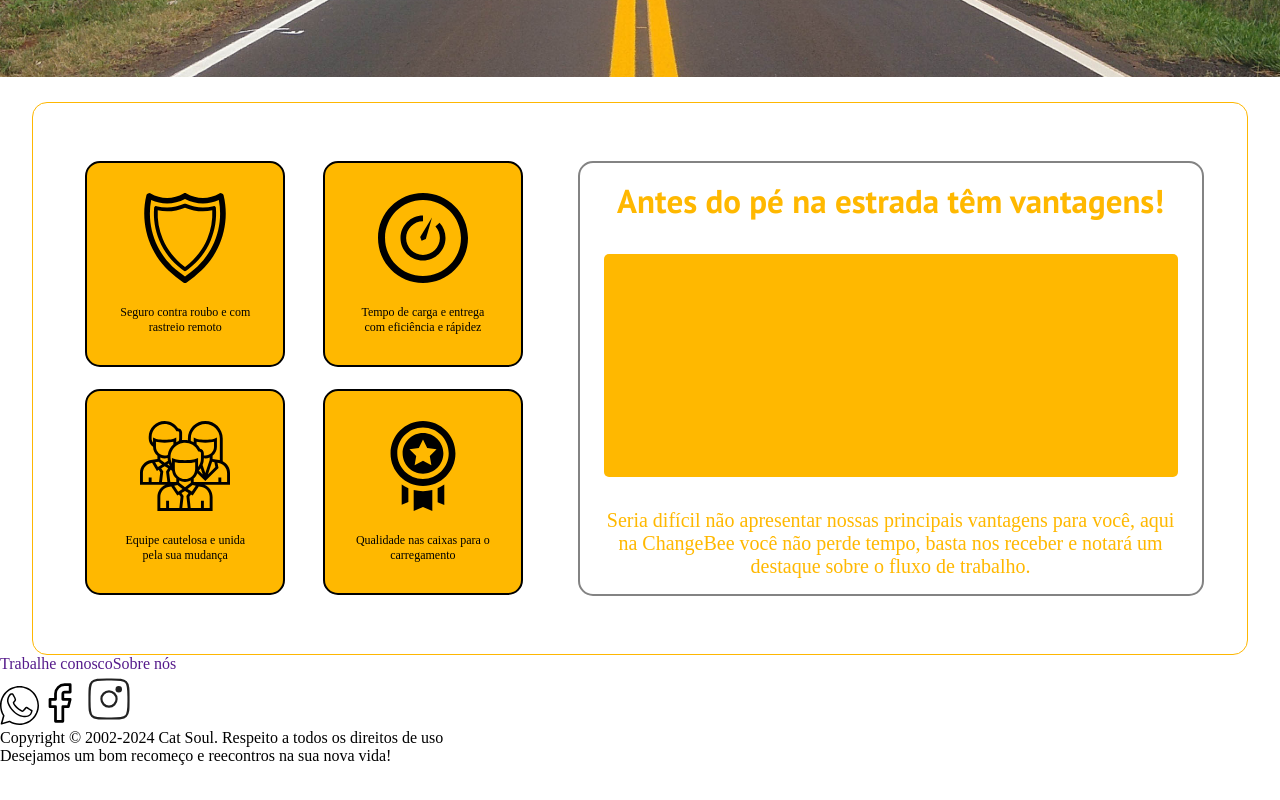
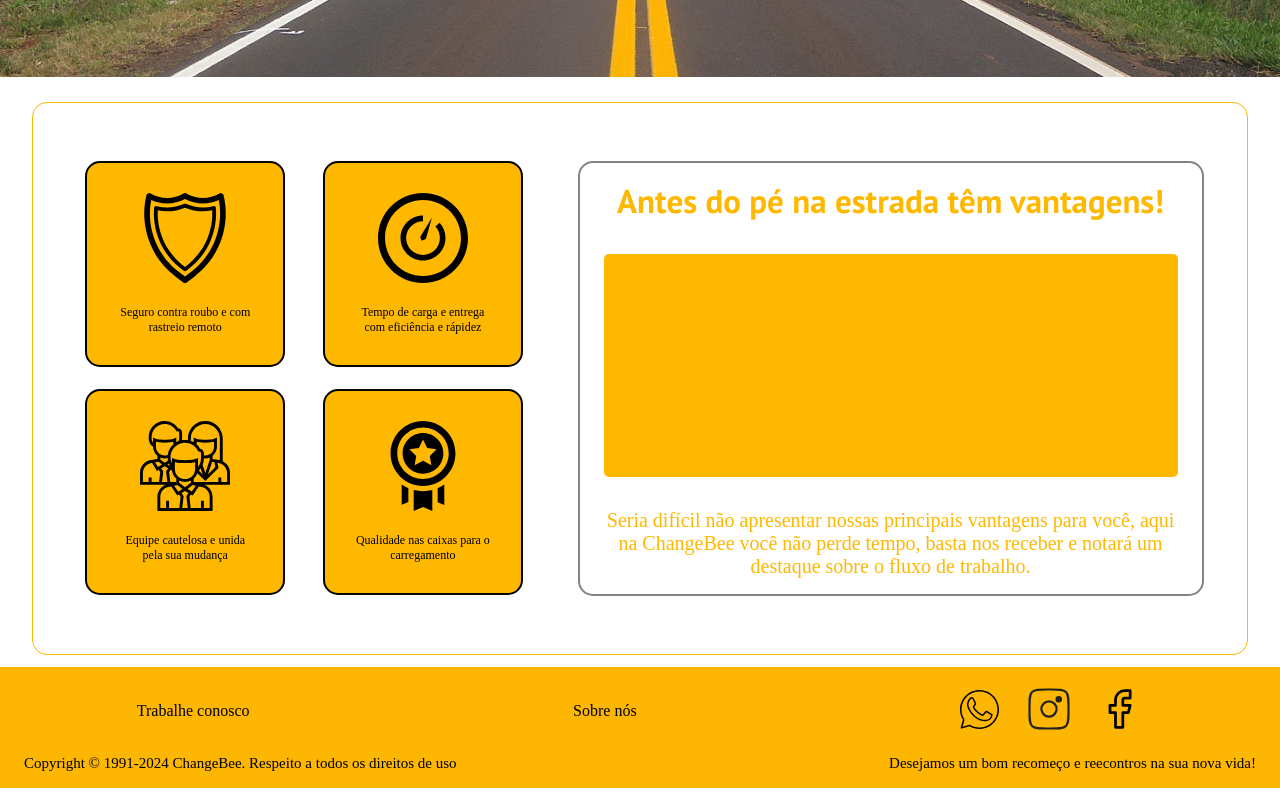
Before and after one commit to PauloBezz/ChangeBee, a React (Vite) app: page / in a window 1280 px wide. Shown: the part 607-1407 px from the top of the page. Before the commit the page ends 1372 px from the top, so only its background shows below. Built offline with nearby package versions, Linux system fonts and the light colour scheme; a web font is replaced by a local one.

Commit message:
feat: styles Footer component

```diff
--- a/src/components/Footer/index.jsx
+++ b/src/components/Footer/index.jsx
@@ -6,7 +6,6 @@ import { Insta } from "./assets/svg/Instagram"
 
 export function Footer() {
     return (
-        <>
         <footer className={styles.container}>
             <article className={styles.links}>
 
@@ -14,16 +13,14 @@ export function Footer() {
                 <a href="">Sobre nós</a>
                 <div className={styles.icons}>
                     <Link><Whats /></Link>
+                    <Link><Insta /></Link>
                     <Link><Face /></Link>
-                        <Link><Insta /></Link>
                 </div>
             </article>
             <article className={styles.text}>
-                    <p>Copyright © 2002-2024 Cat Soul. Respeito a todos os direitos de uso</p>
+                <p>Copyright © 1991-2024 ChangeBee. Respeito a todos os direitos de uso</p>
                 <p>Desejamos um bom recomeço e reecontros na sua nova vida!</p>
             </article>
         </footer>
-
-        </>
     )
 }
--- a/src/components/Footer/styles.module.css
+++ b/src/components/Footer/styles.module.css
@@ -0,0 +1,44 @@
+.container {
+    display: flex;
+    flex-direction: column;
+    height: 121px;
+    background-color: #FDB602;
+
+    align-items: center;
+    justify-content: space-between;
+    margin-top: 12px;
+    margin-bottom: 12px;
+    text-decoration: none;
+    padding: 16px 0px;
+}
+
+.links {
+    display: flex;
+    width: 100%;
+    align-items: center;
+    justify-content: space-around;
+    gap: 50px;
+}
+
+.links>a {
+    color: #000;
+}
+
+.icons {
+    display: flex;
+    width: 183px;
+    align-items: center;
+    justify-content: space-between;
+    gap: 4px;
+}
+
+.text {
+    display: flex;
+    width: 100%;
+    padding: 0px 24px;
+    justify-content: space-between;
+}
+
+.text>p {
+    font-size: 15px;
+}
--- a/src/pages/Home/index.jsx
+++ b/src/pages/Home/index.jsx
@@ -1,7 +1,6 @@
 import { Header } from './../../components/Header';
 import { Main } from './../../components/Main';
 import { Footer } from './../../components/Footer';
-import { CardPrice } from './../../components/Cards/CardPrice';
 import ContentSmall from '../../components/Cards';
 
 
```
Lines whose indentation alone changed are shown as unchanged.
